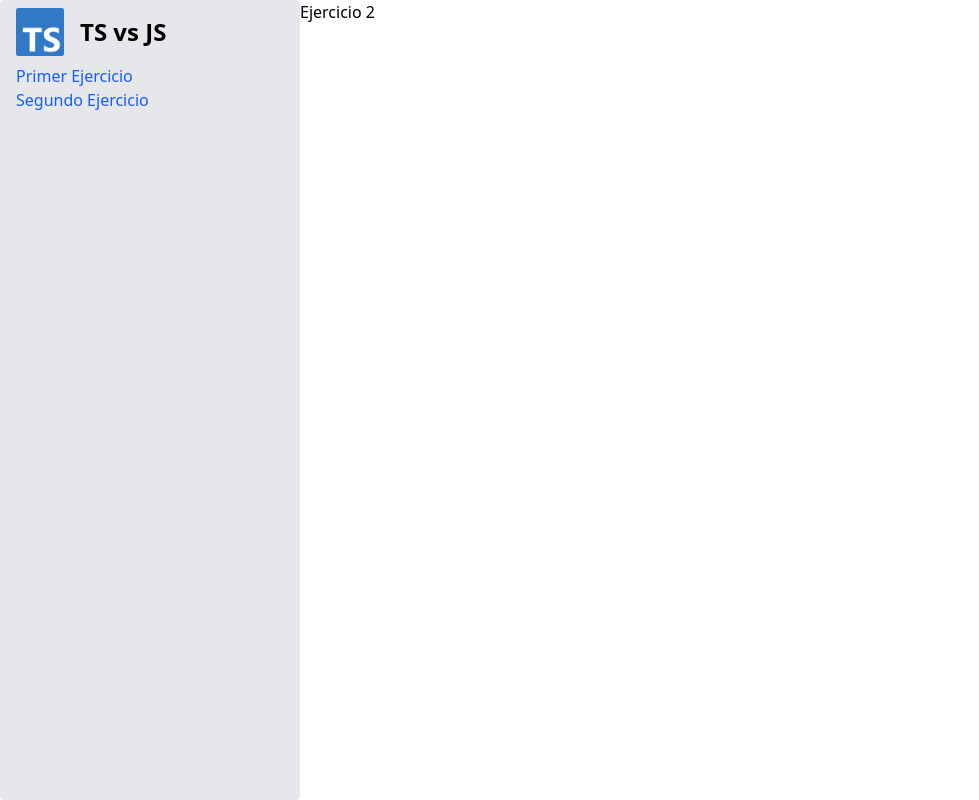
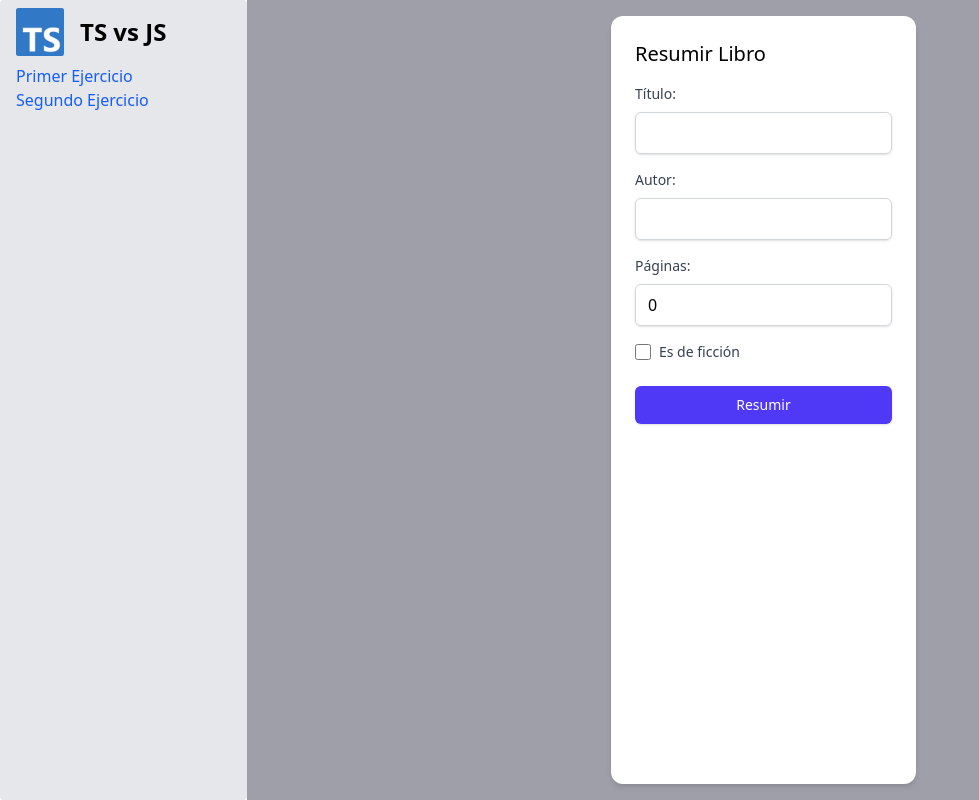
Before and after one commit to BAIVI2004/vue-login-its, a Vue app: page /ejercicio-2 in a window 1280 px wide. Shown: the whole page, without its empty margins (0-979 px from the left). Built offline with nearby package versions, Linux system fonts and the light colour scheme.

Commit message:
JS vs TS
Creamos logica que comparamos entre JS y TS

```diff
--- a/src/components/ejercicios/EjercicioDos.vue
+++ b/src/components/ejercicios/EjercicioDos.vue
@@ -1,12 +1,131 @@
+<!-- ## Javascript ## -->
+<!-- <script setup>
+import { ref } from 'vue';
+
+const libro = ref({
+    titulo: '',
+    autor: '',
+    paginas: 0,
+    esFiccion: false,
+});
+const resumen = ref('');
+const error = ref('');
+
+/**
+ * @param {object} libro El objeto que contiene los datos del libro.
+ * @param {string} libro.titulo El título del libro.
+ * @param {string} libro.autor El nombre del autor.
+ * @param {number} libro.paginas El número de páginas del libro.
+ * @param {boolean} libro.esFiccion Indica si el libro es de ficción.
+ * @returns {string} Una cadena de texto con el resumen del libro.
+ */
+function resumirLibro(libro) {
+    if (!libro || typeof libro.titulo !== 'string' || typeof libro.autor !== 'string' || typeof libro.paginas !== 'number' || typeof libro.esFiccion !== 'boolean') {
+        throw new Error("Objeto de libro inválido.");
+    }
+
+    const tipo = libro.esFiccion ? "ficción" : "no ficción";
+    return `"${libro.titulo}" de ${libro.autor} tiene ${libro.paginas} páginas. Es un libro de ${tipo}.`;
+}
+
+function resumir() {
+    try {
+        resumen.value = resumirLibro(libro.value);
+        error.value = '';
+    } catch (e) {
+        error.value = e.message;
+        resumen.value = '';
+    }
+}
+</script> -->
+
+<!-- ## Typescript ## -->
 <script setup lang="ts">
+import { ref } from 'vue';
+import type { Ref } from 'vue';
 
+// creamos un "molde" para el objeto libro
+interface Libro {
+    titulo: string;
+    autor: string;
+    paginas: number;
+    esFiccion: boolean;
+}
+
+const libro: Ref<Libro> = ref({
+    titulo: '',
+    autor: '',
+    paginas: 0,
+    esFiccion: false,
+});
+const resumen: Ref<string> = ref('');
+const error: Ref<string> = ref('');
+
+/**
+ * Crea un resumen de los detalles de un libro.
+ * @param libro El objeto de tipo Libro que contiene los datos.
+ * @returns Una cadena de texto con el resumen del libro.
+ */
+function resumirLibro(libro: Libro): string {
+    const tipo = libro.esFiccion ? "ficción" : "no ficción";
+    return `"${libro.titulo}" de ${libro.autor} tiene ${libro.paginas} páginas. Es un libro de ${tipo}.`;
+}
+
+function resumir() {
+    try {
+        // La validación de tipos la maneja TypeScript
+        resumen.value = resumirLibro(libro.value);
+        error.value = '';
+    } catch (e: any) {
+        error.value = e.message;
+        resumen.value = '';
+    }
+}
 </script>
 
 <template>
-    <div>
-        Ejercicio 2
+    <div class="flex justify-start p-4 bg-zinc-400 w-full">
+        <div class="p-6 max-w-lg mx-auto bg-white rounded-xl shadow-md space-y-4">
+            <h2 class="text-xl font-medium text-black">Resumir Libro</h2>
+            <form @submit.prevent="resumir">
+                <div class="space-y-2">
+                    <label for="titulo" class="block text-sm font-medium text-gray-700">Título:</label>
+                    <input type="text" id="titulo" v-model="libro.titulo"
+                        class="mt-1 block w-full px-3 py-2 border border-gray-300 rounded-md shadow-sm" required>
+                </div>
+                <div class="space-y-2 mt-4">
+                    <label for="autor" class="block text-sm font-medium text-gray-700">Autor:</label>
+                    <input type="text" id="autor" v-model="libro.autor"
+                        class="mt-1 block w-full px-3 py-2 border border-gray-300 rounded-md shadow-sm" required>
+                </div>
+                <div class="space-y-2 mt-4">
+                    <label for="paginas" class="block text-sm font-medium text-gray-700">Páginas:</label>
+                    <input type="number" id="paginas" v-model.number="libro.paginas"
+                        class="mt-1 block w-full px-3 py-2 border border-gray-300 rounded-md shadow-sm" required>
+                </div>
+                <div class="flex items-center space-x-2 mt-4">
+                    <input type="checkbox" id="ficcion" v-model="libro.esFiccion"
+                        class="h-4 w-4 text-indigo-600 focus:ring-indigo-500 border-gray-300 rounded">
+                    <label for="ficcion" class="text-sm font-medium text-gray-700">Es de ficción</label>
+                </div>
+                <button type="submit"
+                    class="mt-6 w-full py-2 px-4 border border-transparent rounded-md shadow-sm text-sm font-medium text-white bg-indigo-600 hover:bg-indigo-700 focus:outline-none focus:ring-2 focus:ring-offset-2 focus:ring-indigo-500">
+                    Resumir
+                </button>
+            </form>
+
+            <div v-if="resumen" class="mt-6 p-4 bg-gray-100 rounded-md">
+                <h3 class="text-lg font-medium text-gray-900">Resumen del libro:</h3>
+                <p class="mt-2 text-gray-600">{{ resumen }}</p>
+            </div>
+            <div v-if="error" class="mt-6 p-4 bg-red-100 rounded-md text-red-700">
+                <p>{{ error }}</p>
+            </div>
+        </div>
     </div>
 </template>
 
 
+
+
 <style scoped></style>
--- a/src/components/ejercicios/EjercicioUno.vue
+++ b/src/components/ejercicios/EjercicioUno.vue
@@ -1,10 +1,127 @@
+<!-- ## Javascript ## -->
+<!-- <script setup>
+import { ref, watch } from 'vue';
+
+// Variables reactivas
+// el metodo de vue ref nos ayuda a crear variables reactivas
+const radio = ref(0);
+const circunferencia = ref(null);
+const error = ref(null);
+
+/**
+ * Calcula la circunferencia de un círculo.
+ *
+ * @param r El radio del círculo.
+ * @returns La circunferencia del círculo.
+ */
+
+function calcularCircunferencia(r) {
+    // validaciones:
+    // radio no puede ser nulo
+    // radio no puede ser negativo
+    // radio no puede ser un string
+
+    if (r === null || r === undefined || isNaN(r) || r < 0) {
+        return null;
+    }
+    return 2 * Math.PI * r;
+}
+
+// el metodo watch nos ayuda a identificar cambios en las variables reactivas
+
+watch(radio, (nuevoRadio) => {
+    if (nuevoRadio < 0) {
+        error.value = "Error: El radio no puede ser un número negativo.";
+        circunferencia.value = null;
+    } else {
+        error.value = null;
+        circunferencia.value = calcularCircunferencia(Number(nuevoRadio)).toFixed(2);
+    }
+}, { immediate: true });
+
+</script> -->
+
+<!-- ## Typescript ## -->
 <script setup lang="ts">
+import { ref, watch } from 'vue';
+import type { Ref } from 'vue'
+
+// Variables reactivas
+// el metodo de vue ref nos ayuda a crear variables reactivas
+// pero en este caso debemos importar el tipo Ref de vue y definir nuestras variables con tipado estricto
+const radio: Ref<number> = ref(0);
+const circunferencia: Ref<number | null> = ref(null);
+const error: Ref<string | null> = ref(null);
+
+/**
+ * Calcula la circunferencia de un círculo.
+ *
+ * @param r El radio del círculo.
+ * @returns La circunferencia del círculo.
+ */
+
+// La funcion ya me indica que le tengo que pasar un numero y que me va a devolver un numero
+function calcularCircunferencia(r: number): number {
+    // TypeScript se encarga de validar el tipo 'number' en la compilación,
+    // pero es buena práctica verificar si el valor es negativo.
+    if (r < 0) {
+        throw new Error("El radio no puede ser un número negativo.");
+    }
+    const circunferencia: number = 2 * Math.PI * r;
+    return circunferencia;
+}
+
+// Watcher para reaccionar a los cambios en 'radio'
+watch(radio, (nuevoRadio: number) => {
+    if (nuevoRadio < 0) {
+        error.value = "Error: El radio no puede ser un número negativo.";
+        circunferencia.value = null;
+    } else {
+        error.value = null;
+        try {
+            const resultado: number = calcularCircunferencia(nuevoRadio);
+            circunferencia.value = parseFloat(resultado.toFixed(2));
+        } catch (e: any) {
+            error.value = e.message;
+            circunferencia.value = null;
+        }
+    }
+}, { immediate: true });
+
 
 </script>
 
 <template>
-    <div>
-        Ejercicio 1
+    <div class="flex justify-start p-4 bg-zinc-400 w-full">
+        <div class="p-6 max-w-sm mx-auto bg-white rounded-xl shadow-md space-y-4">
+            <div class="flex items-center space-x-4">
+                <div class="shrink-0">
+                    <svg xmlns="http://www.w3.org/2000/svg" class="h-8 w-8 text-indigo-500" viewBox="0 0 24 24"
+                        fill="currentColor">
+                        <path
+                            d="M12 2C6.48 2 2 6.48 2 12s4.48 10 10 10 10-4.48 10-10S17.52 2 12 2zm0 18c-4.41 0-8-3.59-8-8s3.59-8 8-8 8 3.59 8 8-3.59 8-8 8zM15 12c0 1.66-1.34 3-3 3s-3-1.34-3-3 1.34-3 3-3 3 1.34 3 3z" />
+                    </svg>
+                </div>
+                <div>
+                    <h2 class="text-xl font-medium text-black">Calculadora de Circunferencia</h2>
+                </div>
+            </div>
+
+            <div class="space-y-2">
+                <label for="radio-input" class="block text-sm font-medium text-gray-700">Ingresa el radio en
+                    centimetros:</label>
+                <input id="radio-input" type="number" v-model="radio" placeholder="Ej: 5cm"
+                    class="mt-1 block w-full px-3 py-2 bg-white border border-gray-300 rounded-md shadow-sm placeholder-gray-400 focus:outline-none focus:ring-indigo-500 focus:border-indigo-500 sm:text-sm" />
+            </div>
+
+            <div v-if="circunferencia" class="p-4 bg-green-100 rounded-md text-green-700">
+                <p>La circunferencia es: <strong class="font-semibold">{{ circunferencia }}</strong> centimetros</p>
+            </div>
+
+            <div v-if="error" class="p-4 bg-red-100 rounded-md text-red-700">
+                <p>{{ error }}</p>
+            </div>
+        </div>
     </div>
 </template>
 
--- a/src/router/index.ts
+++ b/src/router/index.ts
@@ -6,7 +6,7 @@ import App from '@/App.vue'
 const router = createRouter({
   history: createWebHistory(import.meta.env.BASE_URL),
   routes: [
-    { path: '/', component: App },
+    // { path: '/', component: App },
     { path: '/ejercicio-1', component: EjercicioUno },
     { path: '/ejercicio-2', component: EjercicioDos },
   ],
```
Also changed, not shown: 1 other file (tests, documents, lock files or other folders).
